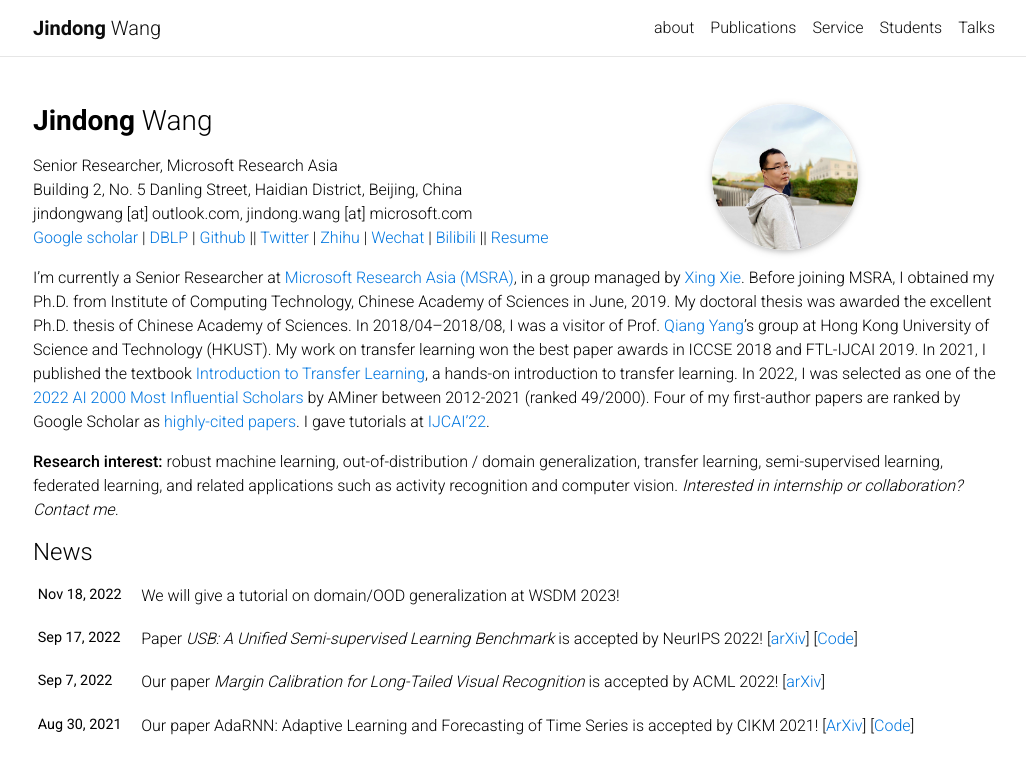
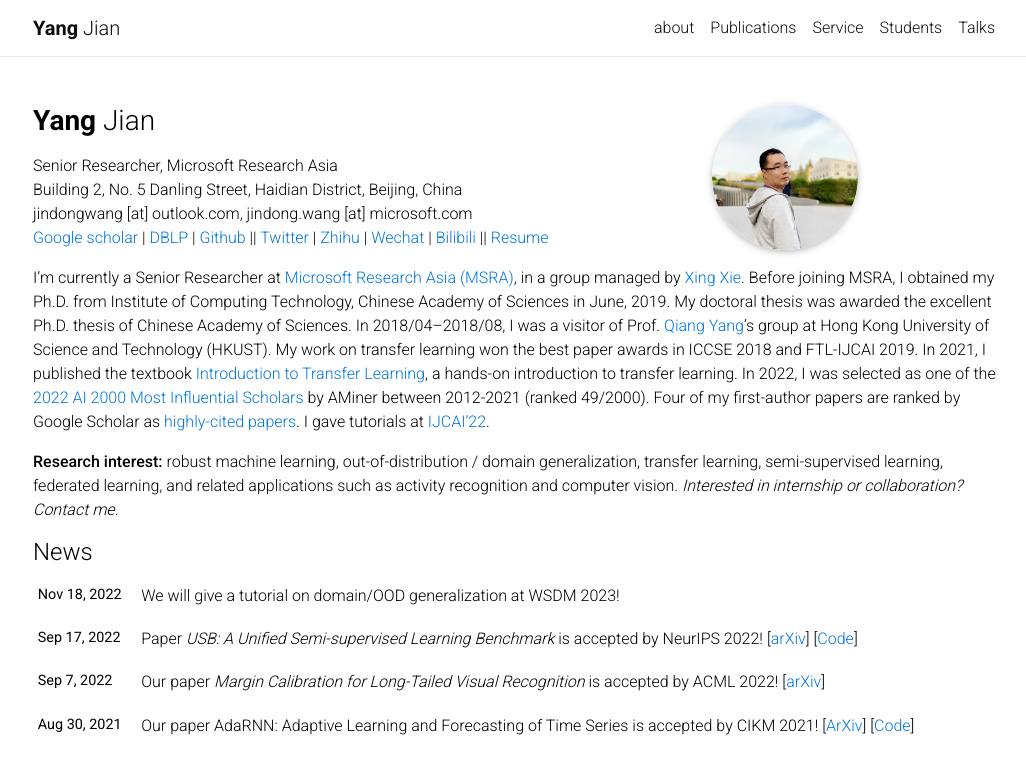
Before and after one commit to CSJianYang/CSJianYang, a Jekyll site: the page built from _pages/about.md, in a window 1280 px wide and 1063 px high, cut to the strip 0-759 px from the top of the window. Shown: the whole strip, without its empty margins (122-1148 px from the left). Built offline with Jekyll 4.4.1, drawn with Linux system fonts in a browser that asks for light colours; comment, search, counter and statistics services are not loaded.

Commit message:
Update _config.yml

```diff
--- a/_config.yml
+++ b/_config.yml
@@ -3,9 +3,9 @@
 # -----------------------------------------------------------------------------
 
 title: blank # the website title (if blank, full name will be used instead)
-first_name: Jindong
+first_name: Yang
 middle_name:
-last_name: Wang
+last_name: Jian
 email: jindong.wang@microsoft.com
 description: > # the ">" symbol means to ignore newlines until "footer_text:"
   A simple, whitespace theme for academics. Based on [*folio](https://github.com/bogoli/-folio) design.
```
